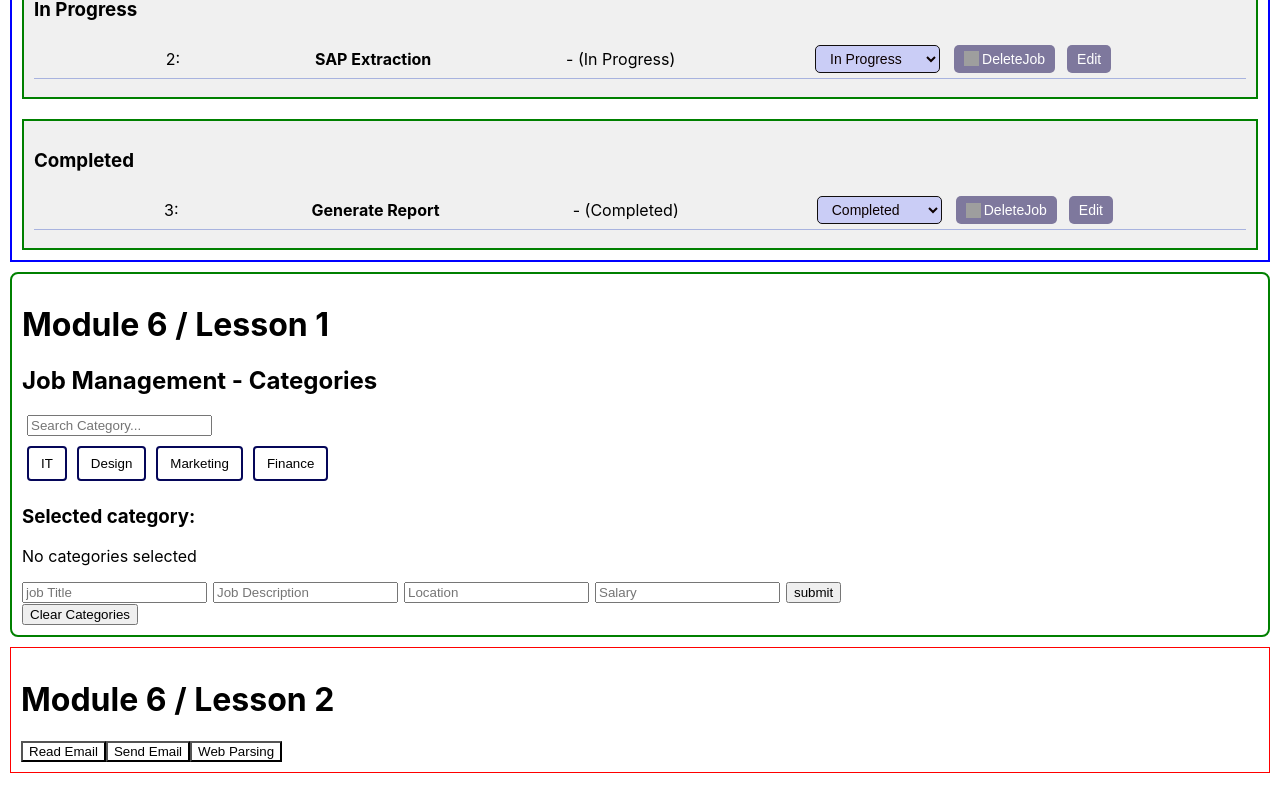
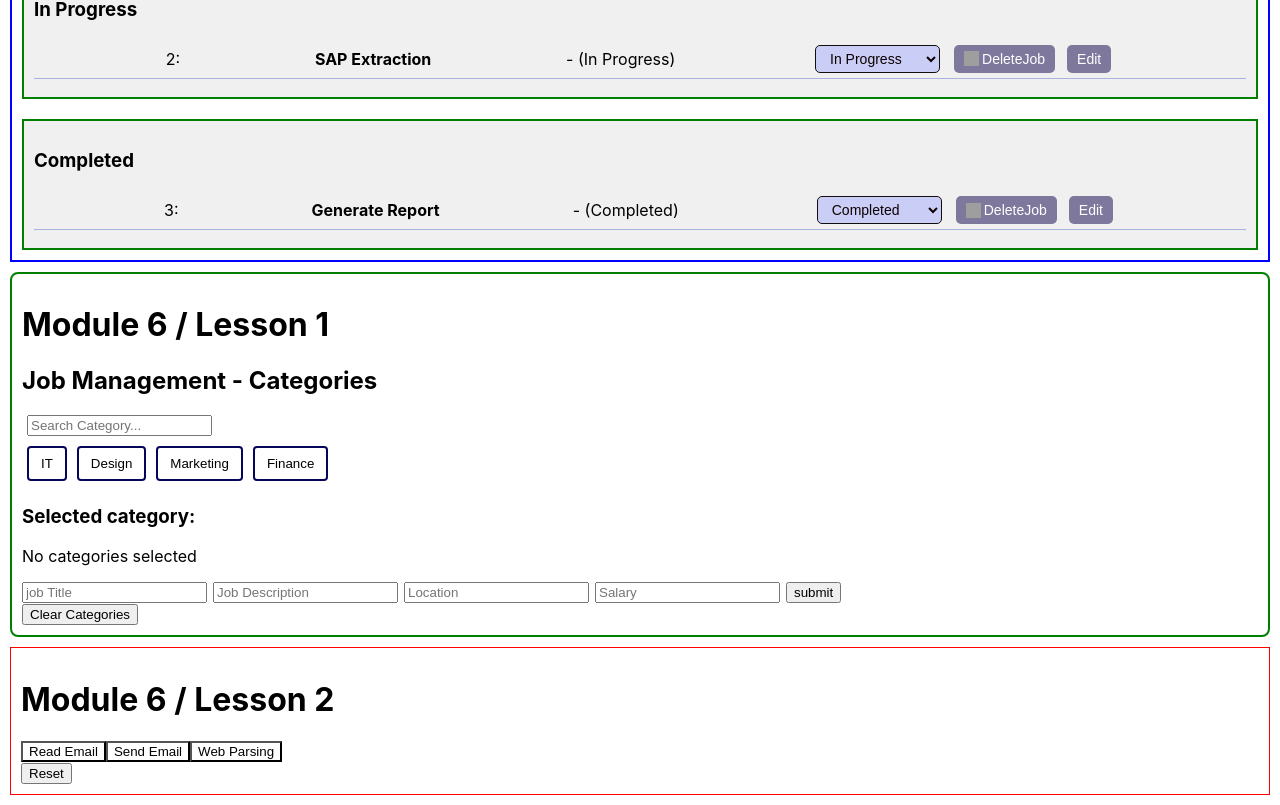
Before and after one commit to youweb3/Module-3-React-Skill, a React (Create React App) app in the folder my-app/: page / in a window 1280 px wide. Shown: the part 4622-5427 px from the top of the page. Before the commit the page ends 5405 px from the top, so only its background shows below. Built offline with nearby package versions, Linux system fonts and the light colour scheme; grey boxes are pictures that could not be loaded.

Commit message:
added_reset_button-feature
1. Added a Reset button that clears the selected category.
2. Implemented a transition effect when changing the button's background color.

```diff
--- a/my-app/src/ComponentModule6/Lesson2/CategorySelector.js
+++ b/my-app/src/ComponentModule6/Lesson2/CategorySelector.js
@@ -28,7 +28,7 @@ const CategorySelector = () => {
     };
 
     return (
-        <div style={{ border: '1px solid red', margin: '10px', padding: '10px'}}>
+        <div style={{ border: '1px solid red', margin: '10px', padding: '10px' }}>
             <h1>Module 6 / Lesson 2</h1>
 
             <button
@@ -36,21 +36,21 @@ const CategorySelector = () => {
                 // when clicked, update state to "readEmail"
                 onClick={() => handleCategoryClick('readEmail')}
                 // style changes depending on whether this category is selected
-                style={validateCategory('readEmail') ? categoryStyles.readEmail : categoryStyles.default}>
+                style={{ ...validateCategory('readEmail') ? categoryStyles.readEmail : categoryStyles.default, transition: 'background-color 0.9s ease' }}>
                 Read Email
             </button>
 
             <button
                 type="button"
                 onClick={() => handleCategoryClick('sendEmail')}
-                style={validateCategory('sendEmail') ? categoryStyles.sendEmail : categoryStyles.default} >
+                style={{ ...validateCategory('sendEmail') ? categoryStyles.sendEmail : categoryStyles.default, transition: 'background-color 0.9s ease' }} >
                 Send Email
             </button>
 
             <button
                 type="button"
                 onClick={() => handleCategoryClick('webParsing')}
-                style={validateCategory('webParsing') ? categoryStyles.webParsing : categoryStyles.default}>
+                style={{ ...validateCategory('webParsing') ? categoryStyles.webParsing : categoryStyles.default, transition: 'background-color 0.9s ease' }}>
                 Web Parsing
             </button>
 
@@ -64,6 +64,12 @@ const CategorySelector = () => {
                 )}
             </div>
 
+            <button
+                type="button"
+                onClick={() => handleCategoryClick('')}>
+                Reset
+            </button>
+
         </div>
     );
 };
```
